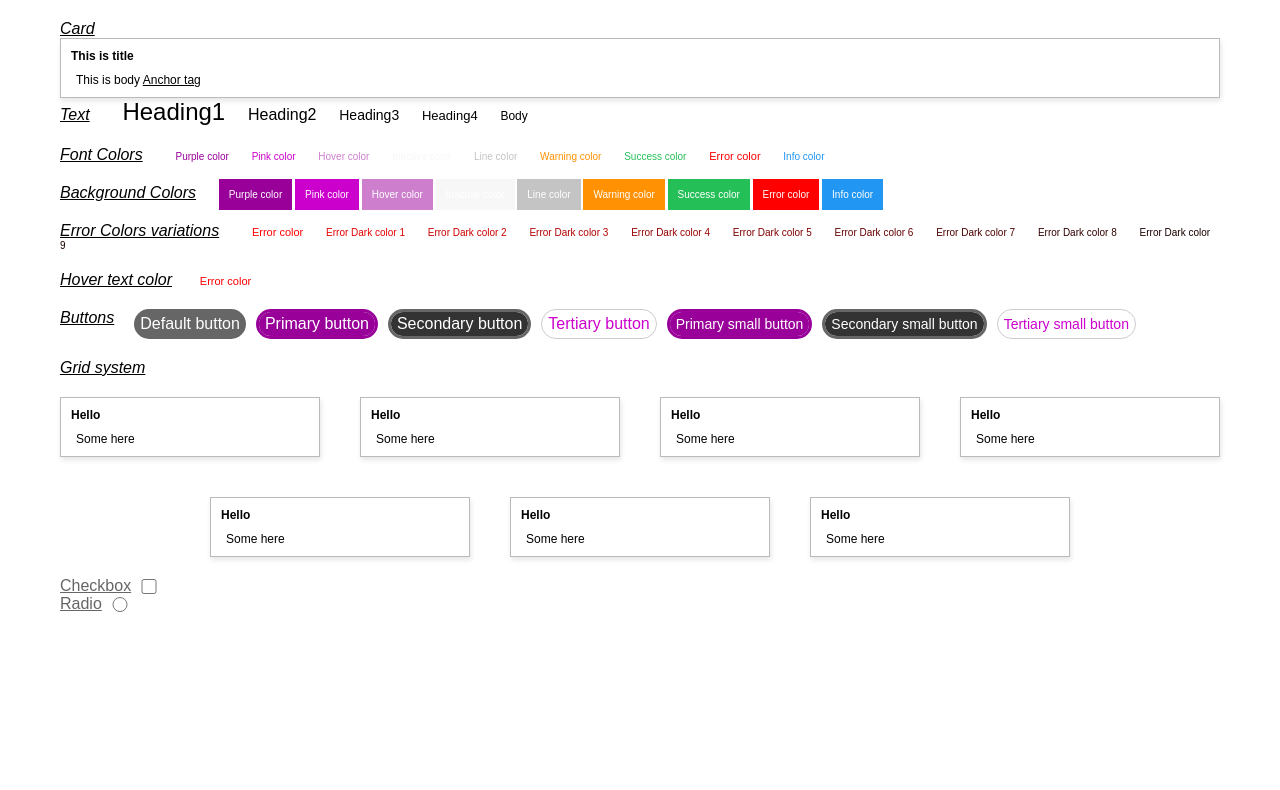
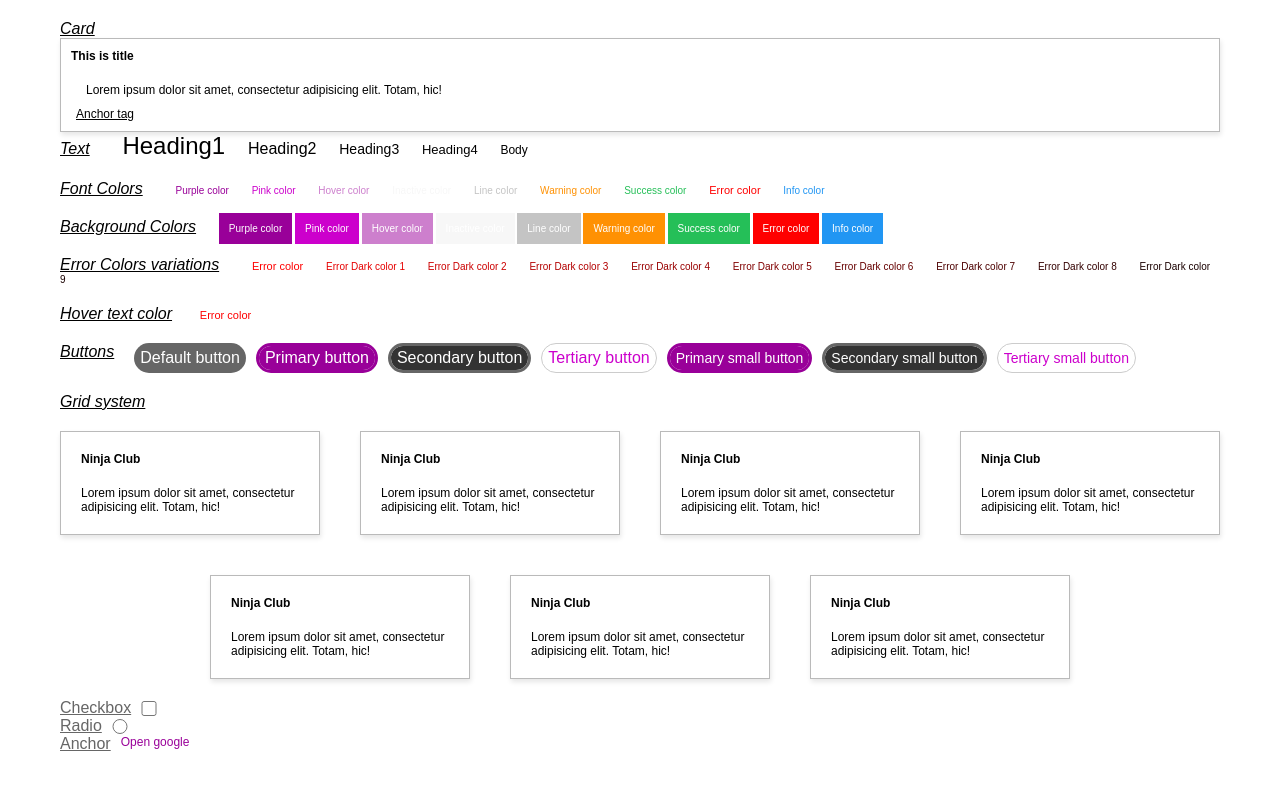
Before and after one commit to malipramod/css-util-lib, a website: page index.html in a window 1280 px wide. Drawn offline with nearby package versions, Linux system fonts and the light colour scheme; files that its build step writes are made by us from their sources.

Commit message:
Add anchor

```diff
--- a/index.html
+++ b/index.html
@@ -17,7 +17,7 @@
             <div class="card">
                 <div class="card-title">This is title</div>
                 <div class="card-body">
-                    This is body
+                    <p class="m-1 font-sm">Lorem ipsum dolor sit amet, consectetur adipisicing elit. Totam, hic!</p>
                     <a href="#">Anchor tag</a>
                 </div>
             </div>
@@ -96,44 +96,44 @@
         <div class="row gap-2 justify-center">
             <div class="col-12-xs col-5-sm col-3-xl">
                 <div class="card">
-                    <h3 class="card-title">Hello</h3>
-                    <p class="card-body">Some here</p>
+                    <h3 class="card-title m-1">Ninja Club</h3>
+                    <p class="m-1 font-sm">Lorem ipsum dolor sit amet, consectetur adipisicing elit. Totam, hic!</p>
                 </div>
             </div>
             <div class="col-12-xs col-5-sm col-3-xl">
                 <div class="card">
-                    <h3 class="card-title">Hello</h3>
-                    <p class="card-body">Some here</p>
+                    <h3 class="card-title m-1">Ninja Club</h3>
+                    <p class="m-1 font-sm">Lorem ipsum dolor sit amet, consectetur adipisicing elit. Totam, hic!</p>
                 </div>
             </div>
             <div class="col-12-xs col-5-sm col-3-xl">
                 <div class="card">
-                    <h3 class="card-title">Hello</h3>
-                    <p class="card-body">Some here</p>
+                    <h3 class="card-title m-1">Ninja Club</h3>
+                    <p class="m-1 font-sm">Lorem ipsum dolor sit amet, consectetur adipisicing elit. Totam, hic!</p>
                 </div>
             </div>
             <div class="col-12-xs col-5-sm col-3-xl">
                 <div class="card">
-                    <h3 class="card-title">Hello</h3>
-                    <p class="card-body">Some here</p>
+                    <h3 class="card-title m-1">Ninja Club</h3>
+                    <p class="m-1 font-sm">Lorem ipsum dolor sit amet, consectetur adipisicing elit. Totam, hic!</p>
                 </div>
             </div>
             <div class="col-12-xs col-5-sm col-3-xl">
                 <div class="card">
-                    <h3 class="card-title">Hello</h3>
-                    <p class="card-body">Some here</p>
+                    <h3 class="card-title m-1">Ninja Club</h3>
+                    <p class="m-1 font-sm">Lorem ipsum dolor sit amet, consectetur adipisicing elit. Totam, hic!</p>
                 </div>
             </div>
             <div class="col-12-xs col-5-sm col-3-xl">
                 <div class="card">
-                    <h3 class="card-title">Hello</h3>
-                    <p class="card-body">Some here</p>
+                    <h3 class="card-title m-1">Ninja Club</h3>
+                    <p class="m-1 font-sm">Lorem ipsum dolor sit amet, consectetur adipisicing elit. Totam, hic!</p>
                 </div>
             </div>
             <div class="col-12-xs col-5-sm col-3-xl">
                 <div class="card">
-                    <h3 class="card-title">Hello</h3>
-                    <p class="card-body">Some here</p>
+                    <h3 class="card-title m-1">Ninja Club</h3>
+                    <p class="m-1 font-sm">Lorem ipsum dolor sit amet, consectetur adipisicing elit. Totam, hic!</p>
                 </div>
             </div>
         </div>
@@ -148,6 +148,11 @@
             <label for="radio" class="text-h2 text-underline label">Radio</label>
             <input type="radio" class="radio" name="radio" id="radio">
         </div>
+
+        <div class="display-f" style="gap:10px">
+            <label class="text-h2 text-underline label">Anchor</label>
+            <a href="https://www.google.com" target="_blank" class="anchor">Open google</a>
+        </div>
     </div>
 </body>
 
--- /dev/null
+++ b/partials/components/_anchor.scss
@@ -0,0 +1,10 @@
+.anchor {
+    text-decoration: none;
+    border: none;
+    color: $brand-color-purple;
+    cursor: pointer;
+    font-size: $font-size-body;
+    &:hover {
+        color: $brand-color-hover;
+    }
+}
--- a/partials/index.scss
+++ b/partials/index.scss
@@ -13,6 +13,7 @@
 @import 'components/checkbox';
 @import 'components/radio';
 @import 'components/label';
+@import 'components/anchor';
 
 //Typography
 @import 'components/typography';
```
